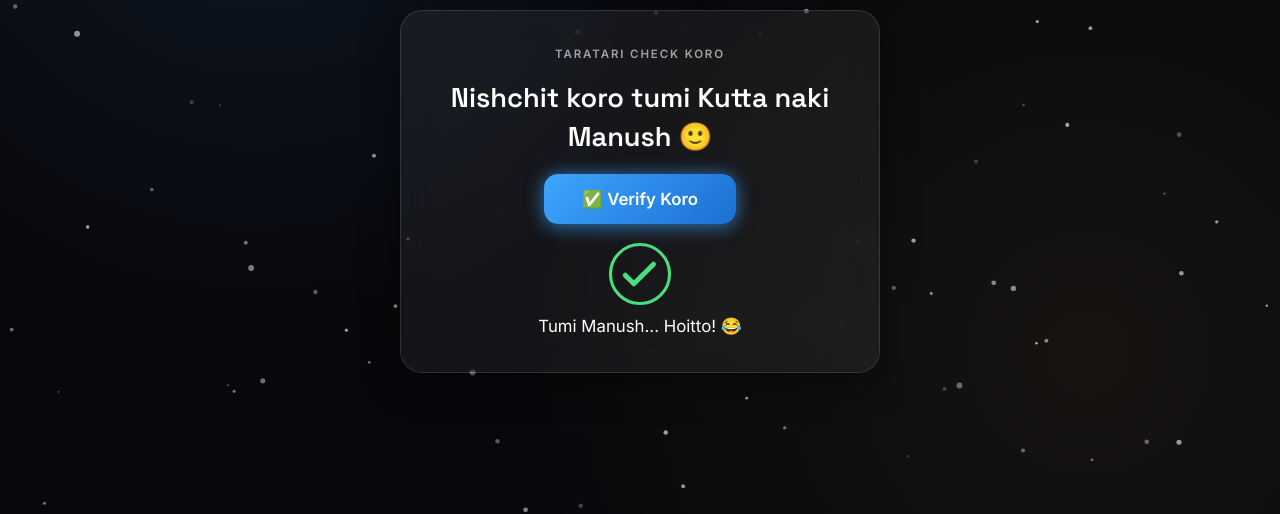
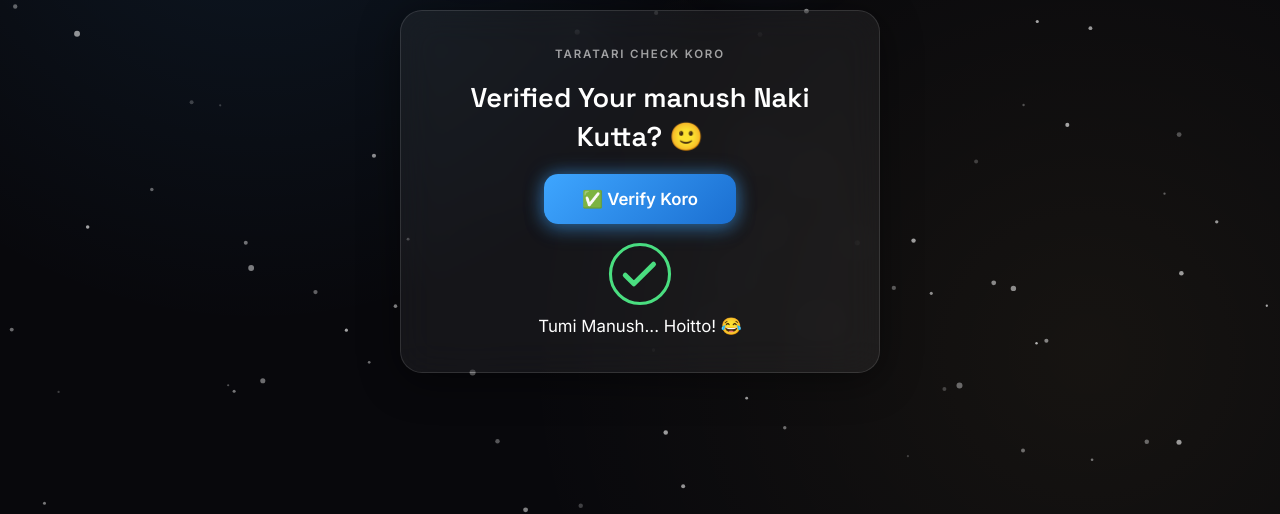
Before and after one commit to sifu-web/fun-site, a plain HTML site: page index.html in a window 1280 px wide. Shown: the part 286-800 px from the top of the page. Drawn offline with Linux system fonts and the light colour scheme.

Commit message:
Update heading on page 1

```diff
--- a/index.html
+++ b/index.html
@@ -28,7 +28,7 @@
 
     <div class="card glass">
       <p class="eyebrow">Taratari check koro</p>
-      <h2 class="page-heading">Nishchit koro tumi Kutta naki Manush 🙂</h2>
+      <h2 class="page-heading">Verified Your manush Naki Kutta? 🙂</h2>
 
       <div class="verify-box">
         <button class="btn btn-primary" id="verify-btn">
```
